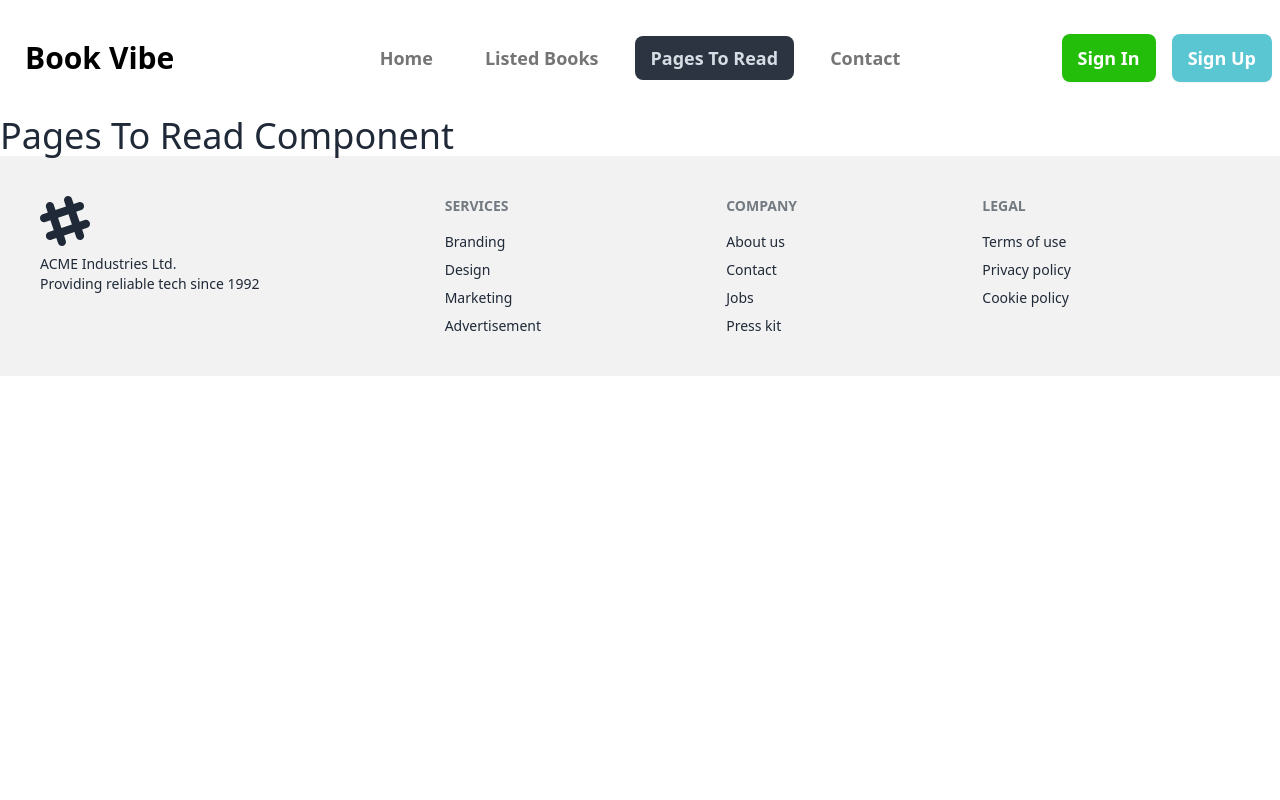
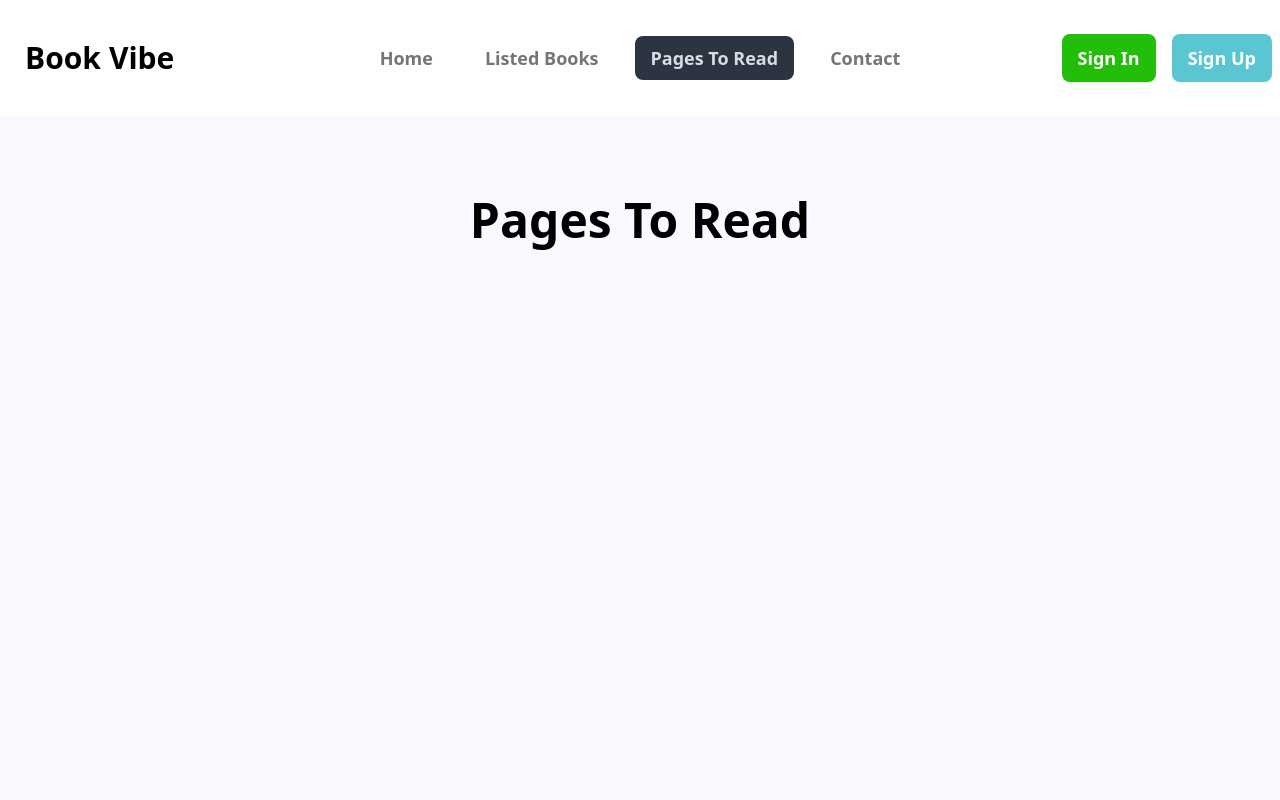
Before and after one commit to sabbirtlp/book-vibe-react, a React (Vite) app: page /pages-to-read in a window 1280 px wide. Shown: the top 800 px of the page. Built offline with nearby package versions, Linux system fonts and the light colour scheme.

Commit message:
local storage fix

```diff
--- a/package.json
+++ b/package.json
@@ -15,7 +15,8 @@
     "react-dom": "^18.3.1",
     "react-icons": "^5.4.0",
     "react-router": "^7.1.1",
-    "react-toastify": "^11.0.2"
+    "react-toastify": "^11.0.2",
+    "recharts": "^2.15.0"
   },
   "devDependencies": {
     "@eslint/js": "^9.17.0",
--- a/src/Components/Contact/Contact.jsx
+++ b/src/Components/Contact/Contact.jsx
@@ -3,7 +3,11 @@
 const Contact = () => {
     return (
         <div>
-            <h1 className="text-4xl">This the Contact Page</h1>
+            <section className="h-[100vh] py-[80px] bg-[#F9F9FF]">
+                <div className="container mx-auto text-center">
+                    <h1 className="md:text-5xl text-4xl font-bold text-black">Contact</h1>
+                </div>
+            </section>
         </div>
     );
 };
--- a/src/Components/ListedBooks/ListedBooks.jsx
+++ b/src/Components/ListedBooks/ListedBooks.jsx
@@ -4,11 +4,12 @@ import { getStoredReadBook, getStoredWishListBook } from "../../utilities/localS
 import SingleReadAndWishListBook from "../SingleReadAndWishListBook/SingleReadAndWishListBook";
 import './ListedBooks.css'
 const ListedBooks = () => {
+
     const books = useLoaderData();
     const [readBooks, setReadBooks] = useState([])
     const [wishListBooks,setWishListBooks] = useState([])
 
-    console.log(readBooks);
+
 
     useEffect(() => {
         const storedReadBookIds = getStoredReadBook();
@@ -22,6 +23,15 @@ const ListedBooks = () => {
         }
         setReadBooks(readBooks);
 
+
+
+        // if(books.length > 0 ){
+        //     const readBooks = books.filter(book => storedBookIds.includes(book.id))
+        //     console.log(books, storedBookIds,readBooks);
+        // }
+    }, [])
+
+    useEffect(()=>{
         const storedWishListBooksIds = getStoredWishListBook()
         const wishlistBooks = [];
 
@@ -33,12 +43,7 @@ const ListedBooks = () => {
         }
 
         setWishListBooks(wishlistBooks)
-
-        // if(books.length > 0 ){
-        //     const readBooks = books.filter(book => storedBookIds.includes(book.id))
-        //     console.log(books, storedBookIds,readBooks);
-        // }
-    }, [])
+    },[])
 
 
 
--- a/src/Components/PagesToRead/PagesToRead.jsx
+++ b/src/Components/PagesToRead/PagesToRead.jsx
@@ -1,9 +1,18 @@
+import { useLoaderData } from "react-router";
 
 
 const PagesToRead = () => {
+    const books = useLoaderData()
+    console.log(books);
+
     return (
         <div>
-            <h1 className="text-4xl"> Pages To Read Component</h1>
+            <section className="h-[100vh] py-[80px] bg-[#F9F9FF]">
+                <div className="container mx-auto text-center">
+                    <h1 className="md:text-5xl text-4xl font-bold text-black">Pages To Read</h1>
+                </div>
+            </section>
+
         </div>
     );
 };
--- a/src/main.jsx
+++ b/src/main.jsx
@@ -28,7 +28,8 @@ const router = createBrowserRouter([
       },
       {
         path:'/pages-to-read',
-        element:<PagesToRead></PagesToRead>
+        element:<PagesToRead></PagesToRead>,
+        loader:()=>fetch('/books.json')
       },
       {
         path:'/contact',
--- a/src/utilities/localStorage.js
+++ b/src/utilities/localStorage.js
@@ -25,7 +25,7 @@ const getStoredWishListBook = () => {
 }
 
 const saveWishListBook = (id) =>{
-    const storedWishListBooks = getStoredReadBook();
+    const storedWishListBooks = getStoredWishListBook();
     const exists = storedWishListBooks.find(bookId => bookId === id);
     if(!exists){
         storedWishListBooks.push(id);
```
Also changed, not shown: 1 other file (tests, documents, lock files or other folders).
